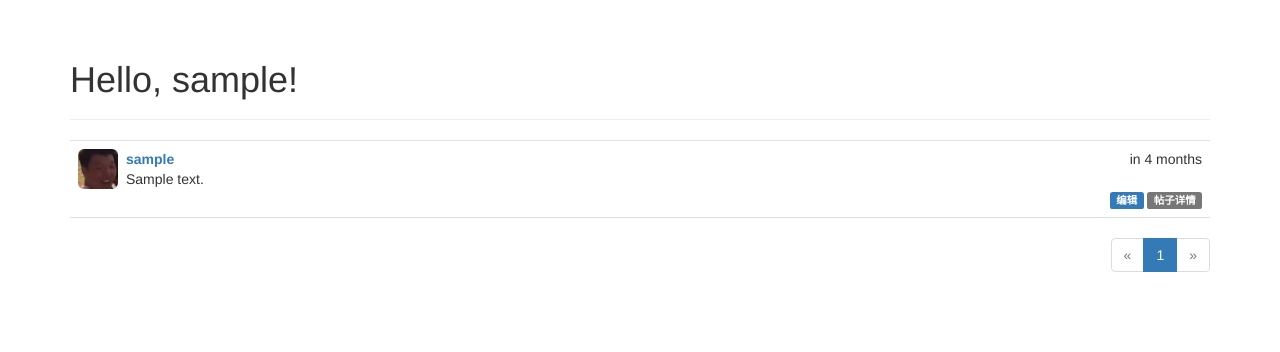
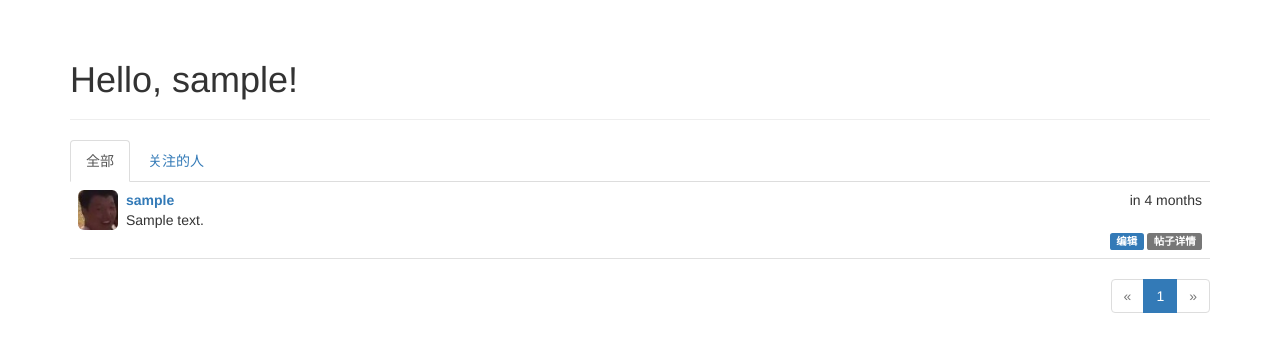
Before and after one commit to wallaceplayfrog/flask_blog, a Flask app: page / in a window 1280 px wide. Shown: the part 53-405 px from the top of the page. Run offline with Flask 2, Linux system fonts and the light colour scheme; a user stored in the database is signed in; tables that the repository leaves empty hold one stand-in row (values such as "Sample post"); some libraries are stand-ins or nearby versions.

Commit message:
在首页显示关注用户的文章

```diff
--- a/app/main/views.py
+++ b/app/main/views.py
@@ -1,4 +1,4 @@
-from flask import render_template, redirect, url_for, abort, flash, request, current_app
+from flask import render_template, redirect, url_for, abort, flash, request, current_app, make_response
 from flask_login import login_required, current_user
 from . import main
 from . import main
@@ -17,12 +17,19 @@ def index():
         db.session.commit()
         return redirect(url_for('.index'))
     page = request.args.get('page', 1, type=int)
-    pagination = Post.query.order_by(Post.timestamp.desc()).paginate(
+    show_followed = False
+    if current_user.is_authenticated:
+        show_followed = bool(request.cookies.get('show_followed', ''))
+    if show_followed:
+        query = current_user.followed_posts
+    else:
+        query = Post.query
+    pagination = query.order_by(Post.timestamp.desc()).paginate(
         page, per_page=current_app.config['FLASKY_POSTS_PER_PAGE'],
         error_out=False)
     posts = pagination.items
     return render_template('index.html', form=form, posts=posts,
-                           pagination=pagination)
+                           show_followed=show_followed, pagination=pagination)
 
 @main.route('/user/<username>')
 def user(username):
@@ -148,7 +155,6 @@ def followers(username):
                            endpoint='.followers', pagination=pagination,
                            follows=follows)
 
-
 @main.route('/followed-by/<username>')
 def followed_by(username):
     user = User.query.filter_by(username=username).first()
@@ -164,3 +170,17 @@ def followed_by(username):
     return render_template('followers.html', user=user, title="关注的人",
                            endpoint='.followed_by', pagination=pagination,
                            follows=follows)
+
+@main.route('/all')
+@login_required
+def show_all():
+    resp = make_response(redirect(url_for('.index')))
+    resp.set_cookie('show_followed', '', max_age=30*24*60*60)
+    return resp
+
+@main.route('/followed')
+@login_required
+def show_followed():
+    resp = make_response(redirect(url_for('.index')))
+    resp.set_cookie('show_followed', '1', max_age=30*24*60*60)
+    return resp
--- a/app/static/styles.css
+++ b/app/static/styles.css
@@ -5,11 +5,18 @@
     min-height: 260px;
     margin-left: 280px;
 }
+div.post-tabs {
+    margin-top: 16px;
+}
 ul.posts {
     list-style-type: none;
     padding: 0px;
     margin: 16px 0px 0px 0px;
     border-top: 1px solid #e0e0e0;
+}
+div.post-tabs ul.posts {
+    margin: 0px;
+    border-top: none;
 }
 ul.posts li.post {
     padding: 8px;
--- a/app/templates/index.html
+++ b/app/templates/index.html
@@ -13,7 +13,15 @@
     {{ wtf.quick_form(form) }}
     {% endif %}
 </div>
-{% include '_posts.html' %}
+<div class="post-tabs">
+    <ul class="nav nav-tabs">
+        <li {% if not show_followed %} class="active"{% endif %}><a href="{{ url_for('.show_all') }}">全部</a></li>
+        {% if current_user.is_authenticated %}
+        <li {% if show_followed %} class="active"{% endif %}><a href="{{ url_for('.show_followed') }}">关注的人</a></li>
+        {% endif %}
+    </ul>
+    {% include '_posts.html' %}
+</div>
 {% if pagination %}
 <div class="pagination">
     {{ macros.pagination_widget(pagination, '.index') }}
```
